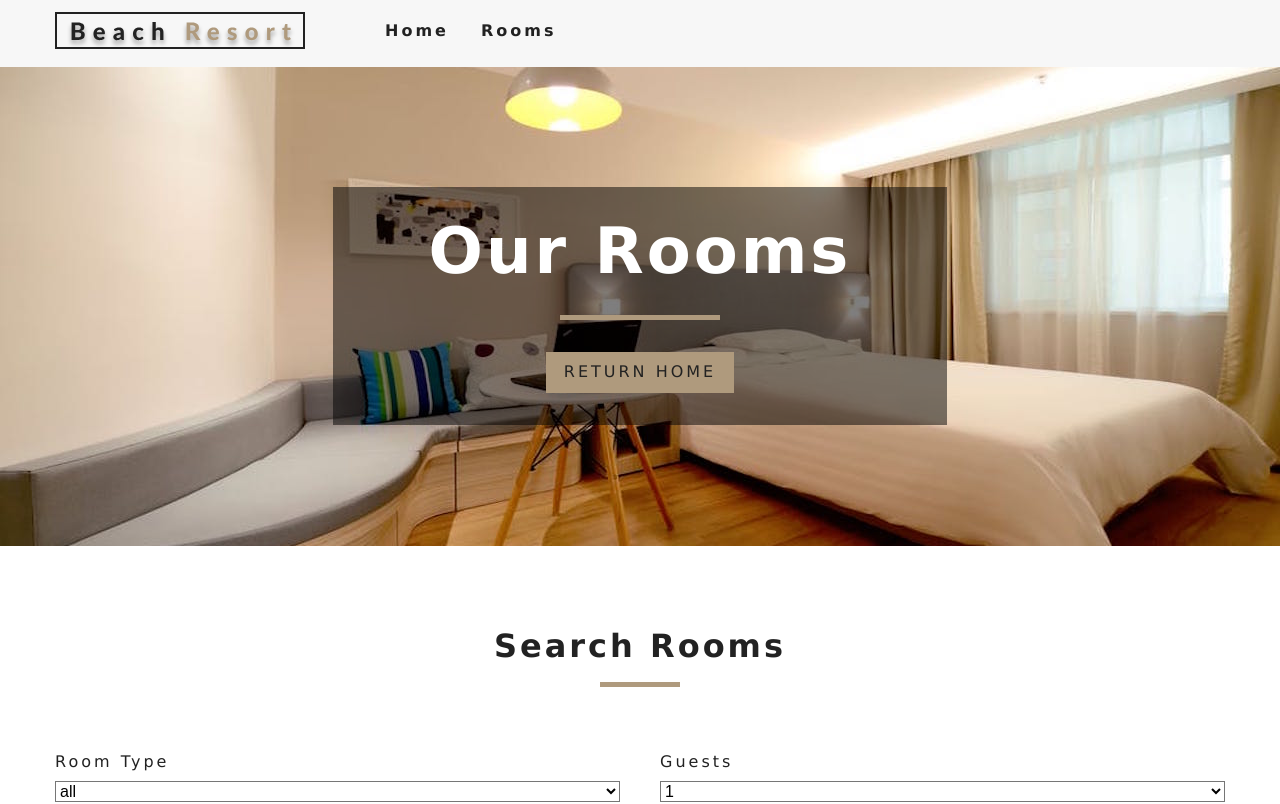
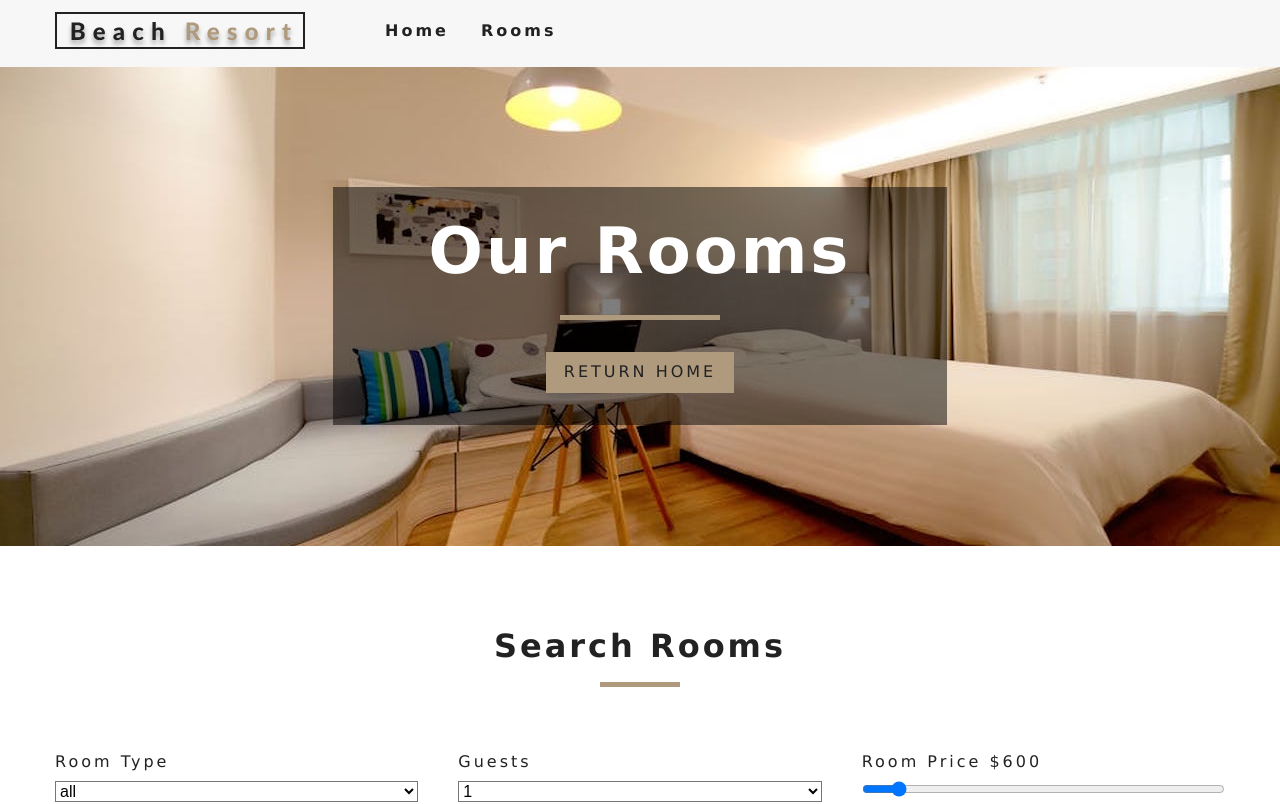
Before and after one commit to DaWood32913/react-beach-resort, a React (Create React App) app: page /rooms in a window 1280 px wide. Shown: the top 804 px of the page. Built offline with nearby package versions, Linux system fonts and the light colour scheme; the HTML template or start-up script is replaced by a standard one.

Commit message:
implemented price filter to render rooms based on price

```diff
--- a/src/components/RoomFilter.js
+++ b/src/components/RoomFilter.js
@@ -75,6 +75,20 @@
           </select>
         </div>
         {/*end select type*/}
+        {/* room price*/}
+        <div className="form-group">
+          <label htmlFor="price">room price ${price}</label>
+          <input
+            type="range"
+            name="price"
+            min={minPrice}
+            max={maxPrice}
+            id="price"
+            onChange={handleChange}
+            className="form-control"
+          />
+        </div>
+        {/* end of room price*/}
       </form>
     </section>
   );
--- a/src/context.js
+++ b/src/context.js
@@ -97,6 +97,11 @@
     if(capacity !==1) {
       tempRooms = tempRooms.filter(room => room.capacity >= capacity)
     }
+
+    //filter by price
+    tempRooms = tempRooms.filter(room => room.price <= price);
+
+    //change state
     this.setState({
       sortedRooms: tempRooms
     });
```
